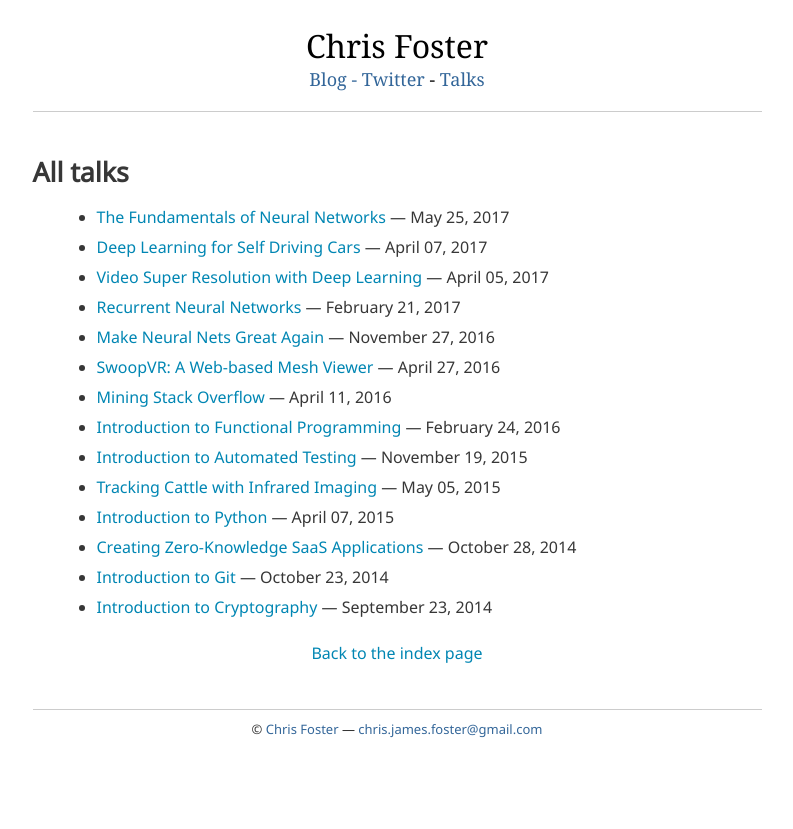
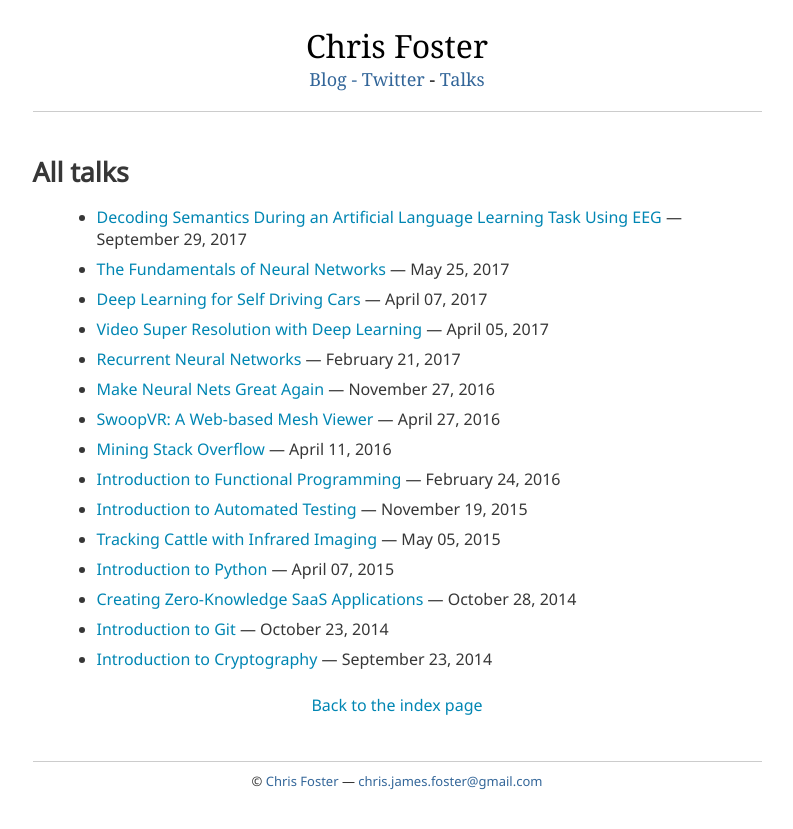
Before and after one commit to chrisfosterelli/chrisfosterelli.github.io, a Jekyll site: the page built from talks.html, in a window 1280 px wide. Shown: the top 829 px of the page, without its empty margins (243-1036 px from the left). Built offline with Jekyll 4.4.1, drawn with Linux system fonts in a browser that asks for light colours.

Commit message:
Add CABS seminar talk

```diff
--- a/_data/talks.yml
+++ b/_data/talks.yml
@@ -1,3 +1,7 @@
+- title: Decoding Semantics During an Artificial Language Learning Task Using EEG
+  date: September 29, 2017
+  url: file/talk/decoding-semantics-during-an-artificial-language-learning-task.pdf
+
 - title: The Fundamentals of Neural Networks
   date: May 25, 2017
   url: file/talk/fundamentals-of-neural-networks.pdf
```
Also changed, not shown: 1 other file.
